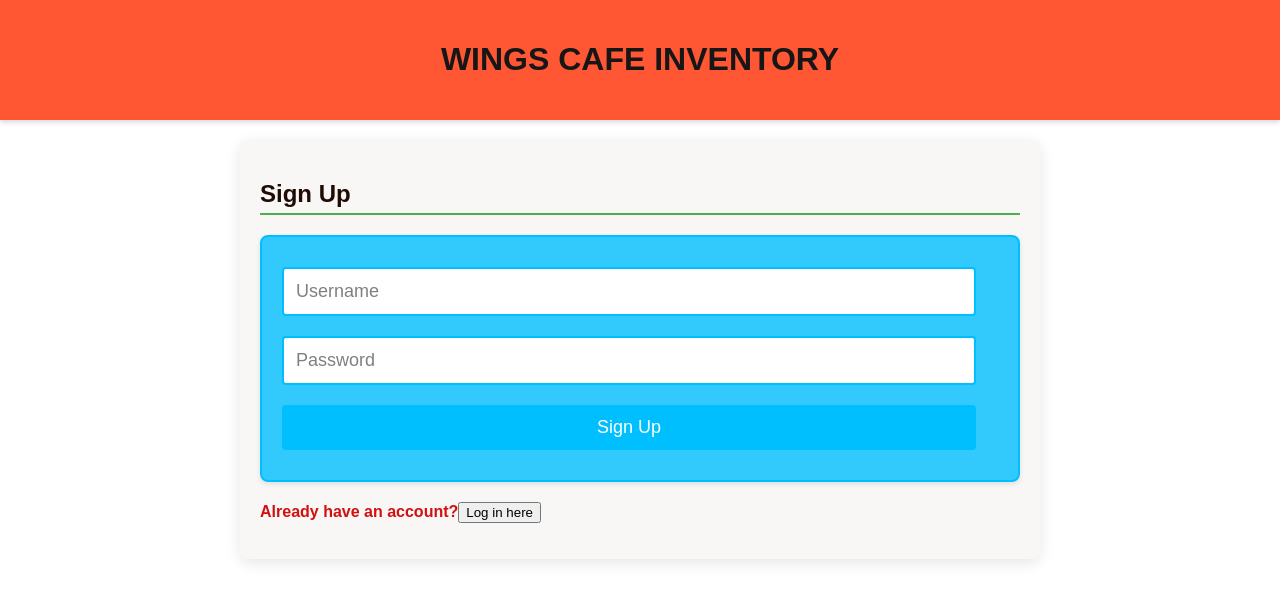
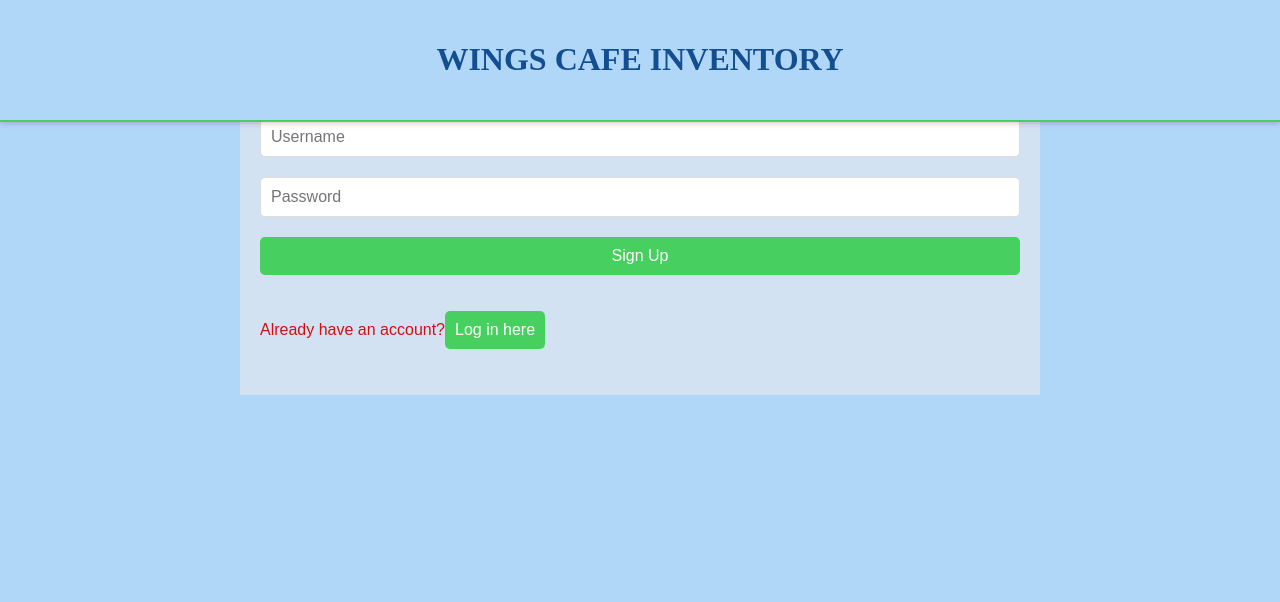
Before and after one commit to Makoetje/MokopuM, a React (Create React App) app: page /auth in a window 1280 px wide. Shown: the top 602 px of the page. Built offline with nearby package versions, Linux system fonts and the light colour scheme.

Commit message:
Update index.css

```diff
--- a/src/index.css
+++ b/src/index.css
@@ -1,218 +1,163 @@
-/* Global Reset and Body Style */
-* {
-  box-sizing: border-box;
+body {
+  font-family: 'Comic Sans MS', cursive, sans-serif;
+  margin: 300px;
+  background-color: #b1d7f8;
+  color: #134e91;
 }
 
-body {
-  font-family: 'Arial', sans-serif;
-  margin: 0;
-  padding: 0;
-  background-size: cover;
-  background-repeat: no-repeat;
-  color: hsl(140, 18%, 3%);
-  display: flex;
-  flex-direction: column; /* Ensure children stack vertically */
-  font-weight: bold;
+img {
+  margin-left: 300px;
+  height: 230px;
+  width: 300px;
 }
 
-header {
-  color: #0e0211;
-  padding: 20px 0;
+h1, h2 {
   text-align: center;
-  box-shadow: 0 2px 5px rgba(0, 0, 0, 0.2);
-  width: 100%;
-  background-color: rgba(235, 232, 232, 0);
+  color: #134e91;
+  font-family: 'Pacifico', cursive;
 }
 
-nav {
-  display: flex; /* Change to flex to center its contents */
-  justify-content: center; /* Center the navigation items */
-  padding: 10px 0;
-  width: 100%; /* Full width to match header */
-  box-shadow: 0 2px 5px rgba(0, 0, 0, 0.1);
+h3 {
+  text-align: center;
+  font-size: 30px;
 }
 
-nav ul {
-  list-style-type: none;
-  margin: 0;
-  padding: 0;
-  display: flex; /* Align links in a row */
+
+.hidden {
+  display: none;
 }
 
-nav ul li {
-  margin: 0 15px; /* Horizontal spacing between links */
+.visible {
+  display: block;
 }
 
-nav a {
-  color: #333; /* Dark shade for text links */
-  text-decoration: none;
-  transition: all 0.3s ease;
-  padding: 10px;
-  display: block;
-  font-weight: bold;
-}
-
-nav a:hover {
-  text-decoration: underline;
-  color: #00BFFF; /* Light teal on hover */
-}
-
-main {
+.form-container, .inventory-container {
+  margin: 50px auto;
+  max-width: 900px;
   padding: 20px;
-  max-width: 800px;
-  margin: 20px auto; /* Center the main content */
-  background-color: rgba(0, 191, 255, 0.2); /* Light teal */
-  border-radius: 8px;
-  box-shadow: 0 4px 15px rgba(0, 0, 0, 0.1);
-  flex-grow: 1;
-}
-
-h1, h2, h3 {
-  color: #161616;
-  font-weight: bold;
+  border-radius: 30px;
+  background-color: #bdbcbc;
+  box-shadow: 0 4px 8px rgba(38, 32, 32, 0.2);
 }
 
 form {
-  margin-bottom: 20px;
-  padding: 20px;
-  background-color: rgba(0, 191, 255, 0.8); /* More opaque light teal */
-  border: 2px solid #00BFFF; /* Teal border */
-  border-radius: 8px;
-  box-shadow: 0 2px 5px rgba(0, 0, 0, 0.1);
+  display: flex;
+  flex-direction: column;
 }
 
-form input,
-form select,
-form button {
-  width: calc(100% - 22px);
-  padding: 12px;
+label, input, button {
   margin: 10px 0;
-  border: 2px solid #00BFFF; /* Teal border */
-  border-radius: 4px;
-  font-size: 18px; /* Increased font size for better readability */
-  transition: border-color 0.3s, box-shadow 0.3s;
 }
 
-form input::placeholder,
-form select::placeholder {
-  color: hsl(0, 0%, 50%);
+input, button {
+  padding: 10px;
+  border-radius: 5px;
+  border: 1px solid #ddd;
 }
 
-form input:focus,
-form select:focus {
-  border-color: #00FFFF; /* Change border color to cyan */
-  box-shadow: 0 0 5px rgba(0, 255, 255, 0.5); /* Light cyan */
-  outline: none;
+input {
+  font-size: 16px;
 }
 
-form button {
-  background-color: #00BFFF; /* Teal */
-  color: #FFFFFF;
+button {
+  background-color: #47d060;
+  color: white;
   border: none;
   cursor: pointer;
-  transition: background-color 0.3s, transform 0.2s;
-  font-size: 18px; /* Increased button font size */
+  font-size: 16px;
+  transition: background-color 0.3s ease;
 }
 
-form button:hover {
-  background-color: #009AC1; /* Darker teal on hover */
-  transform: translateY(-2px);
+button:hover {
+  background-color: #b1a5a0;
 }
 
-.feedback {
-  margin-top: 10px;
-  color: rgb(10, 136, 42);
-}
-
-#dashboard {
-  border: 1px solid #4CAF50;
-  padding: 15px;
-  background-color: #00BFFF; /* Teal */
-  border-radius: 8px;
-  margin-bottom: 20px;
-  color: #8f360f;
-}
-
-h2 {
-  border-bottom: 2px solid #4CAF50;
-  padding-bottom: 5px;
-  color: #1f0c04;
-}
-
-ul {
-  list-style-type: none;
-  padding: 0;
-}
-
-li {
-  background-color: #a38549;
-  margin: 5px 0;
-  padding: 10px;
-  border-radius: 4px;
-  transition: background-color 0.3s;
-  font-weight: bold;
-}
-
-li:hover {
-  background-color: #C6A06D;
-  color: #B7410E;
-}
-
-#dashboard a,
-#product-management a,
-#user-management a {
-  color: #491b07;
-  font-weight: bold;
-}
-
-/* New table styles for Product Management */
-.product-table,
-.transaction-table {
+table {
   width: 100%;
   border-collapse: collapse;
   margin-top: 20px;
 }
 
-.product-table th,
-.transaction-table th,
-.product-table td,
-.transaction-table td {
-  border: 5px solid #0a0303;
-  padding: 15px;
-  text-align: left;
-  font-size: 16px; /* Adjusted font size for table data */
+table, th, td {
+  border: 1px solid #ddd;
 }
 
-.product-table th,
-.transaction-table th {
-  background-color: #00BFFF; /* Teal */
-  color: white;
-  font-weight: bold;
-  font-size: 18px; /* Header font size */
+th, td {
+  padding: 12px;
+  text-align: left;
 }
 
-.product-table tr:nth-child(even),
-.transaction-table tr:nth-child(even) {
+th {
+  background-color: #47d060;
+  color: #134e91;
+}
+
+tr:nth-child(even) {
   background-color: #f9f9f9;
 }
 
-.product-table tr:hover,
-.transaction-table tr:hover {
-  background-color: #00CED1; /* Darker teal on hover */
+tr:nth-child(odd) {
+  background-color: #fff;
+}
+
+.error-message {
+  color: red;
+  font-weight: bold;
+}
+
+.success-message {
+  color: green;
+  font-weight: bold;
+}
+
+/* App.css */
+
+.App {
+  font-family: Arial, sans-serif;
+}
+
+.header {
+  position: fixed; /* Make the header fixed */
+  top: 0; /* Place it at the top */
+  left: 0; /* Align it to the left */
+  right: 0; /* Align it to the right */
+  z-index: 1000; /* Ensure it stays above other content */
+  background: #b1d7f8; /* Background color (can be adjusted) */
+  border-bottom: 2px solid #47d060; /* Border below the header */
+}
+
+.navbar {
+  display: flex;
+  justify-content: space-around;
+  background-color: #47d060;
+  padding: 10px;
+
+}
+
+.navbar button {
+  background-color: #fff;
+  color: #333;
+  border: none;
+  padding: 10px 20px;
+  border-radius: 5px;
   cursor: pointer;
 }
 
-.product-table td,
-.transaction-table td {
-  vertical-align: middle;
+.navbar button:hover {
+  background-color: #ddd;
 }
 
-.product-table td:first-child,
-.transaction-table td:first-child {
-  font-weight: bold;
+.logout-button {
+  background-color: #ff4d4d; /* Red color for logout button */
+  color: white; /* White text */
 }
 
-.product-table td:last-child,
-.transaction-table td:last-child {
-  text-align: center;
+.logout-button:hover {
+  background-color: #ff1a1a; /* Darker red on hover */
 }
+
+/* Adjust the content margin to account for the fixed header */
+.content {
+  margin-top: 100px; /* Adjust this value to account for both the header's height and the navbar's height */
+  padding: 20px; /* Optional padding for content */
+}
```
